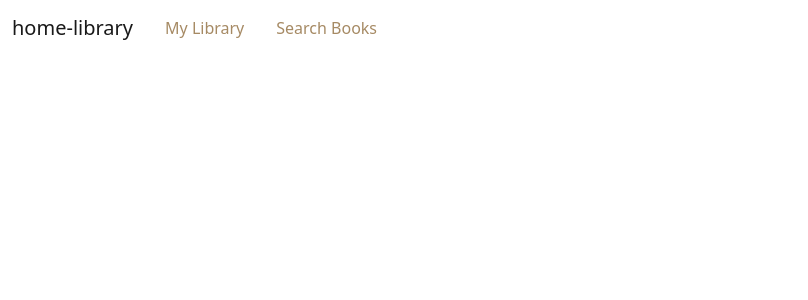
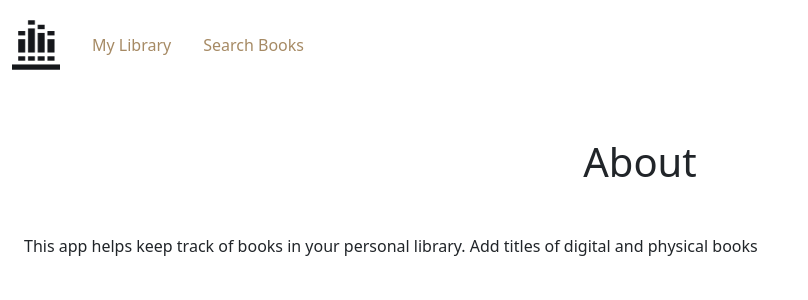
Before and after one commit to VandersliceApril-FS/wdd348, a React (Create React App) app: page / in a window 1280 px wide. Shown: the top 300 px of the page, without its empty margins (0-808 px from the left). Built offline with nearby package versions, Linux system fonts and the light colour scheme.

Commit message:
Added a brand icon that links back to the homepage

```diff
--- a/src/App.js
+++ b/src/App.js
@@ -2,8 +2,10 @@ import React, { useState} from "react"
 import { BrowserRouter as Router, NavLink, Route, Switch } from "react-router-dom"
 import MyLibrary from './pages/MyLibrary'
 import SearchBooks from "./pages/SearchBooks"
+import Home from './pages/Home'
+import Brand from './images/bookshelf.png'
 import PageHeader from './components/PageHeader'
-import { Container, Navbar, Nav } from 'react-bootstrap'
+import { Image, Container, Navbar, Nav } from 'react-bootstrap'
 import './custom.scss'
 
 const styles = {
@@ -16,6 +18,10 @@ const styles = {
     margin: '0 1rem',
     color: '#A68A64'
   },
+  brand: {
+    height: '4rem',
+    width: '3rem'
+  }
 }
 
 function App() {
@@ -25,7 +31,12 @@ function App() {
     <Router>
       <Container fluid>
         <Navbar>
-            <Navbar.Brand>home-library</Navbar.Brand>
+            <Navbar.Brand>
+              <NavLink
+                to='/'>
+                  <Image src={Brand} alt='bookshelf brand icon' style={styles.brand} />
+              </NavLink>
+            </Navbar.Brand>
             <Nav>
                 <NavLink
                 style={styles.link}
@@ -49,6 +60,10 @@ function App() {
         </Navbar>
         <Container fluid>
           <Switch>
+              <Route exact path='/'>
+                <PageHeader title='About' />
+                <Home />
+              </Route>
               <Route exact path='/MyLibrary'>
                 <PageHeader title='My Library' />
                 <MyLibrary savedBooks={savedBooks} />
@@ -65,3 +80,5 @@ function App() {
 }
 
 export default App;
+
+// Brand Image Source
--- a/src/pages/Home.js
+++ b/src/pages/Home.js
@@ -3,7 +3,7 @@ import React from 'react'
 function Home() {
     return (
         <div>
-            <h2>Home</h2>
+            <p>This app helps keep track of books in your personal library. Add titles of digital and physical books</p>
         </div>
     )
 }
```
Also changed, not shown: src/images/bookshelf.png (added).
